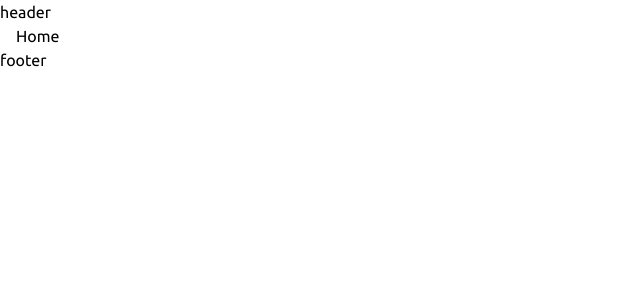
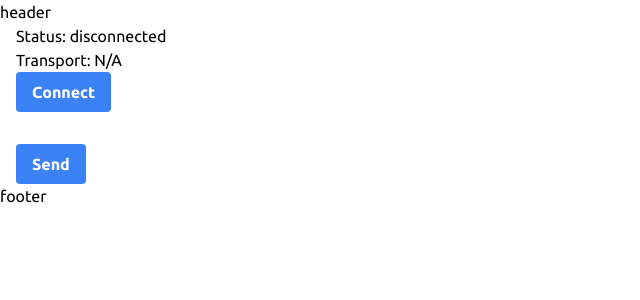
Before and after one commit to live-view/liveview-frontend, a Next.js app: page / in a window 1280 px wide. Shown: the top 300 px of the page, without its empty margins (0-640 px from the left). Built offline with nearby package versions, Linux system fonts and the light colour scheme; no server answers.

Commit message:
added socket client

```diff
--- a/package.json
+++ b/package.json
@@ -16,7 +16,8 @@
   "dependencies": {
     "next": "15.0.3",
     "react": "19.0.0-rc-66855b96-20241106",
-    "react-dom": "19.0.0-rc-66855b96-20241106"
+    "react-dom": "19.0.0-rc-66855b96-20241106",
+    "socket.io-client": "^4.8.1"
   },
   "devDependencies": {
     "@types/node": "^20",
--- a/src/app/page.tsx
+++ b/src/app/page.tsx
@@ -1,5 +1,78 @@
+"use client";
+
+import { useEffect, useState } from "react";
+
+import { socket } from "@/utils/socket";
+
 const Page = () => {
-  return <section>Home</section>;
+  const [isConnected, setIsConnected] = useState(false);
+  const [transport, setTransport] = useState("N/A");
+  // const [chain, setChain] = useState<"Mainnet" | "Base">("Mainnet");
+  // const [addresses, setAddresses] = useState<string[]>([]);
+
+  useEffect(() => {
+    if (socket.connected) {
+      onConnect();
+    }
+
+    function onConnect() {
+      setIsConnected(true);
+      setTransport(socket.io.engine.transport.name);
+
+      socket.io.engine.on("upgrade", (transport) => {
+        setTransport(transport.name);
+      });
+    }
+
+    function onDisconnect() {
+      setIsConnected(false);
+      setTransport("N/A");
+    }
+
+    socket.on("connect", onConnect);
+    socket.on("disconnect", onDisconnect);
+
+    socket.on("response", (data) => {
+      console.log("response:", data);
+    });
+
+    return () => {
+      socket.off("connect", onConnect);
+      socket.off("disconnect", onDisconnect);
+    };
+  }, []);
+
+  const onSubmit = (e: React.FormEvent<HTMLFormElement>) => {
+    e.preventDefault();
+
+    socket.emit("request", {
+      chain: "Mainnet",
+      addresses: ["0x1", "0x2", "0x3"],
+    });
+  };
+
+  return (
+    <section>
+      <p>Status: {isConnected ? "connected" : "disconnected"}</p>
+      <p>Transport: {transport}</p>
+      <button
+        className="rounded bg-blue-500 px-4 py-2 font-bold text-white hover:bg-blue-700"
+        onClick={() => (!isConnected ? socket.connect() : socket.disconnect())}
+      >
+        {!isConnected ? "Connect" : "Disconnect"}
+      </button>
+
+      <form noValidate className="mt-4" onSubmit={onSubmit}>
+        <button
+          type="submit"
+          disabled={!isConnected}
+          className="mt-4 rounded bg-blue-500 px-4 py-2 font-bold text-white hover:bg-blue-700"
+        >
+          Send
+        </button>
+      </form>
+    </section>
+  );
 };
 
 export default Page;
--- /dev/null
+++ b/src/utils/socket.ts
@@ -0,0 +1,5 @@
+"use client";
+
+import { io } from "socket.io-client";
+
+export const socket = io("http://localhost:8000/ws");
```
Also changed, not shown: 1 other file (tests, documents, lock files or other folders).
